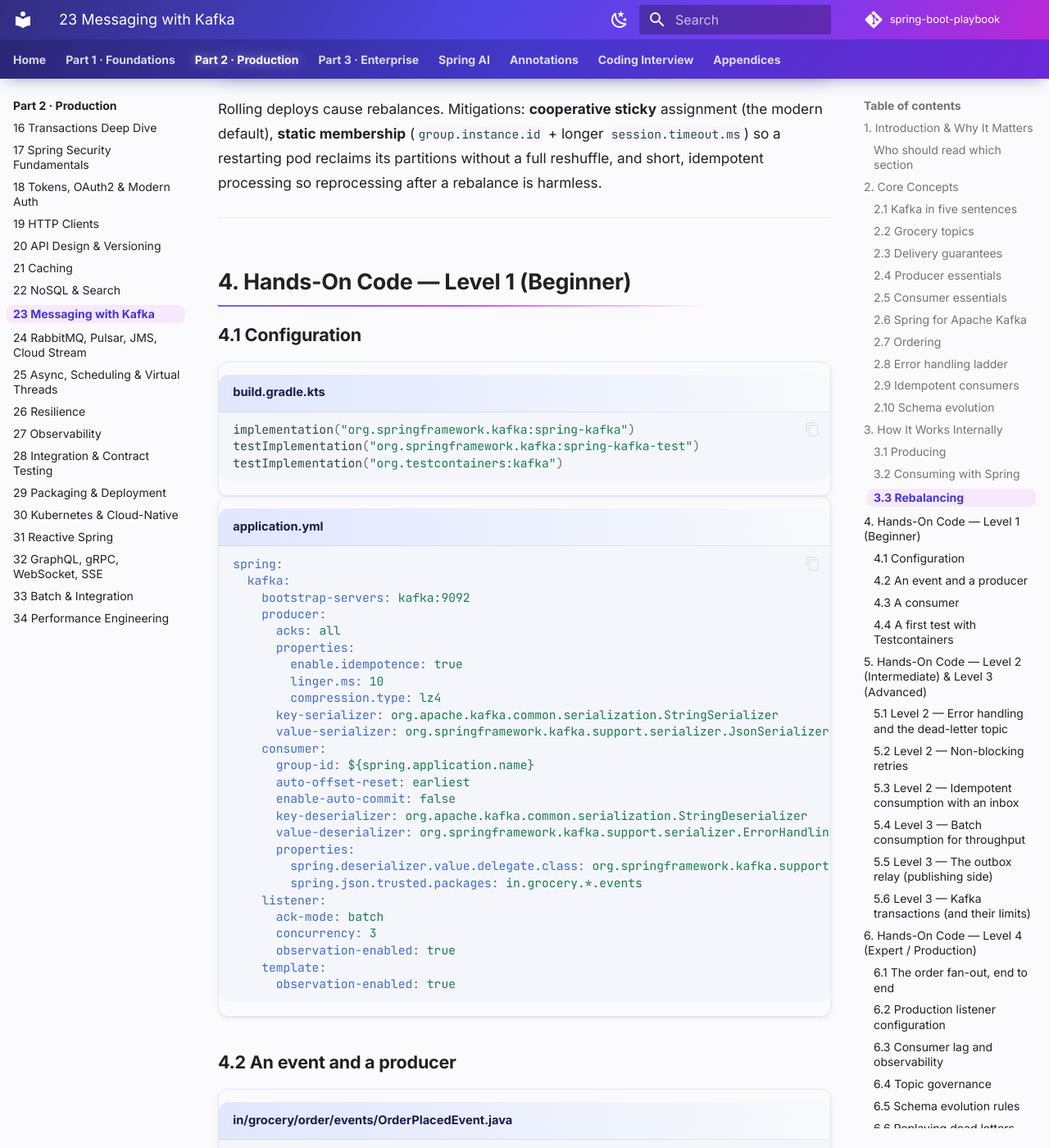
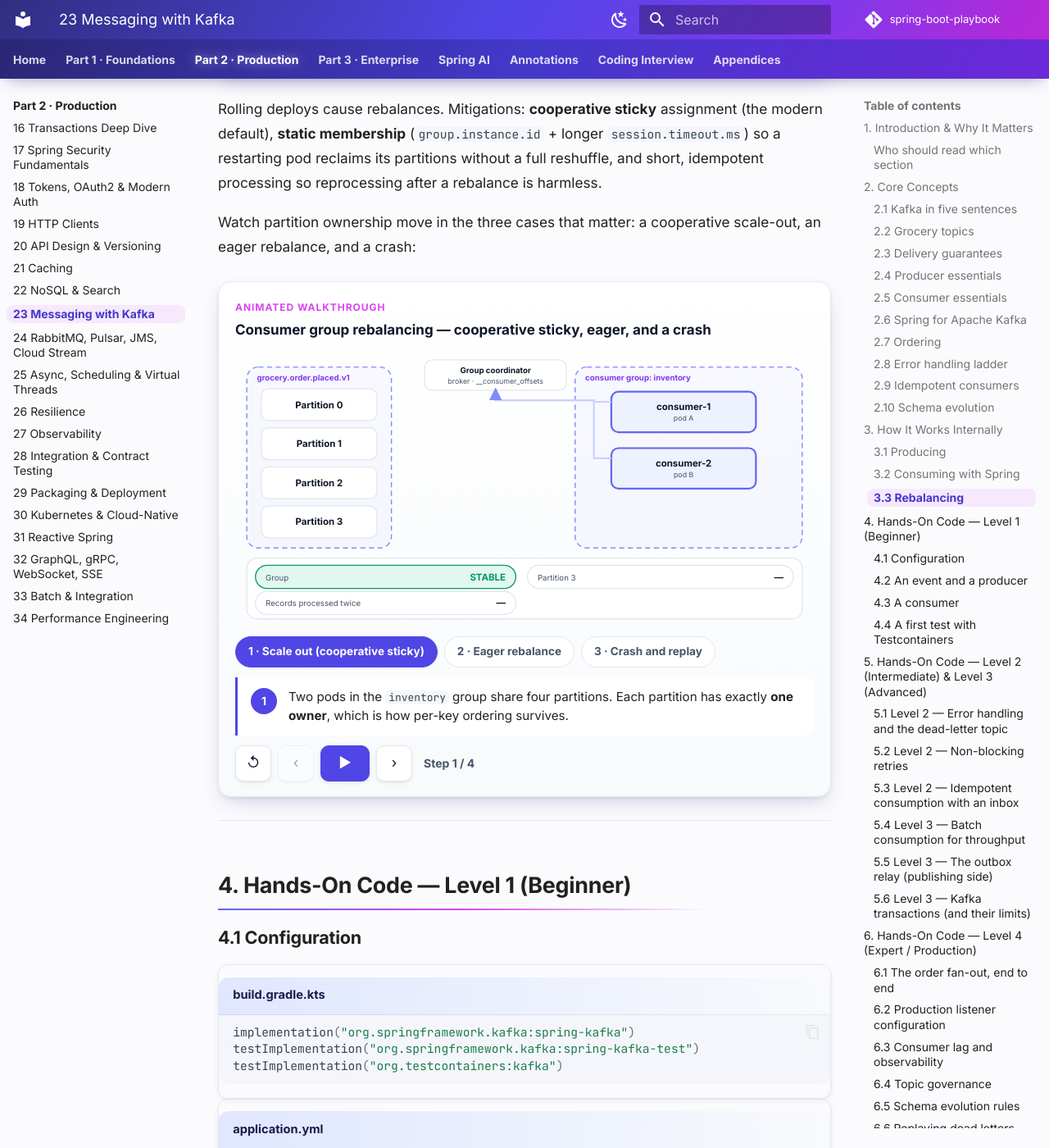
Before and after one commit to khiruashish/spring-boot-playbook, an MkDocs documentation site: the page built from docs/part-2-production/23-messaging-kafka.md, in a window 1280 px wide and 1400 px high, scrolled down 9757 px. Shown: the whole window at 82% size. Built offline with MkDocs 1.6.1 and Material for MkDocs 9.7.7, drawn with Linux system fonts in a browser that asks for light colours; comment, search, counter and statistics services are not loaded.

Commit message:
Add Kafka consumer rebalancing animation (Ch 23 §3.3)
Partition-to-consumer assignment in three scenes: a cooperative
sticky scale-out that moves one partition after committing its
offsets, an eager stop-the-world rebalance, and a crash where the new
owner replays records after the last committed offset.

Co-Authored-By: Claude Opus 5.5 <noreply@anthropic.com>
Claude-Session: https://claude.ai/code/session_019tfTGPAd6nb2qgVo5uYMhL

````diff
--- a/docs/part-2-production/23-messaging-kafka.md
+++ b/docs/part-2-production/23-messaging-kafka.md
@@ -216,6 +216,10 @@ flowchart LR
 ```
 
 Rolling deploys cause rebalances. Mitigations: **cooperative sticky** assignment (the modern default), **static membership** (`group.instance.id` + longer `session.timeout.ms`) so a restarting pod reclaims its partitions without a full reshuffle, and short, idempotent processing so reprocessing after a rebalance is harmless.
+
+Watch partition ownership move in the three cases that matter: a cooperative scale-out, an eager rebalance, and a crash:
+
+--8<-- "docs/snippets/animations/kafka-rebalancing.html"
 
 ---
 
--- /dev/null
+++ b/docs/snippets/animations/kafka-rebalancing.html
@@ -0,0 +1,66 @@
+<div class="pb-anim" data-pb-anim>
+<div class="pb-anim-head"><span class="pb-anim-kicker">Animated walkthrough</span><span class="pb-anim-title">Consumer group rebalancing — cooperative sticky, eager, and a crash</span></div>
+<div class="pb-anim-stage">
+<svg viewBox="0 20 800 376" role="img" aria-labelledby="pb-kfk-title pb-kfk-desc" xmlns="http://www.w3.org/2000/svg">
+<title id="pb-kfk-title">Kafka consumer group rebalancing</title>
+<desc id="pb-kfk-desc">Four partitions of grocery.order.placed.v1 are assigned to consumers in the inventory group. When a third consumer joins, cooperative sticky assignment moves only partition 3 after committing its offsets, while an eager rebalance revokes everything first. When a consumer crashes mid-batch, its partitions move after the session timeout and the new owner replays records after the last committed offset.</desc>
+<defs><marker id="pb-kfk-arrow" viewBox="0 0 10 10" refX="8" refY="5" markerWidth="7" markerHeight="7" orient="auto-start-reverse"><path d="M0 0 L10 5 L0 10 z" fill="#818cf8"/></marker></defs>
+<g data-node="coord"><rect class="pb-box" x="262" y="30" width="196" height="42" rx="10" fill="#ffffff" stroke="#cbd5e1"/><text class="t-b t-11 t-c" x="360" y="48">Group coordinator</text><text class="t-xs t-sub t-c" x="360" y="63">broker · __consumer_offsets</text></g>
+<g data-node="topic"><rect class="pb-shell" x="16" y="40" width="200" height="250" rx="16" fill="none" stroke="#818cf8" stroke-dasharray="7 5"/><text class="t-sm t-b t-accent" x="30" y="58">grocery.order.placed.v1</text></g>
+<g data-node="p0"><rect class="pb-box" x="36" y="70" width="160" height="44" rx="10" fill="#ffffff" stroke="#cbd5e1"/><text class="t-b t-c" x="116" y="96.5">Partition 0</text></g>
+<g data-node="p1"><rect class="pb-box" x="36" y="124" width="160" height="44" rx="10" fill="#ffffff" stroke="#cbd5e1"/><text class="t-b t-c" x="116" y="150.5">Partition 1</text></g>
+<g data-node="p2"><rect class="pb-box" x="36" y="178" width="160" height="44" rx="10" fill="#ffffff" stroke="#cbd5e1"/><text class="t-b t-c" x="116" y="204.5">Partition 2</text></g>
+<g data-node="p3"><rect class="pb-box" x="36" y="232" width="160" height="44" rx="10" fill="#ffffff" stroke="#cbd5e1"/><text class="t-b t-c" x="116" y="258.5">Partition 3</text></g>
+<g data-node="group"><rect class="pb-shell" x="470" y="40" width="314" height="250" rx="16" fill="none" stroke="#818cf8" stroke-dasharray="7 5"/><text class="t-sm t-b t-accent" x="484" y="58">consumer group: inventory</text></g>
+<g data-node="c1"><rect class="pb-box" x="520" y="74" width="200" height="56" rx="10" fill="#ffffff" stroke="#cbd5e1"/><text class="t-b t-c" x="620" y="99">consumer-1</text><text class="t-xs t-sub t-c" x="620" y="114">pod A</text></g>
+<g data-node="c2"><rect class="pb-box" x="520" y="152" width="200" height="56" rx="10" fill="#ffffff" stroke="#cbd5e1"/><text class="t-b t-c" x="620" y="177">consumer-2</text><text class="t-xs t-sub t-c" x="620" y="192">pod B</text></g>
+<g data-node="c3"><rect class="pb-box" x="520" y="230" width="200" height="56" rx="10" fill="#ffffff" stroke="#cbd5e1"/><text class="t-b t-c" x="620" y="255">consumer-3</text><text class="t-xs t-sub t-c" x="620" y="270">pod C</text></g>
+<g data-node="a01"><path class="pb-route pb-link" d="M196 92 L520 102" fill="none" stroke="#a5b4fc" stroke-width="2.5"/></g>
+<g data-node="a02"><path class="pb-route pb-link" d="M196 92 L520 180" fill="none" stroke="#a5b4fc" stroke-width="2.5"/></g>
+<g data-node="a03"><path class="pb-route pb-link" d="M196 92 L520 258" fill="none" stroke="#a5b4fc" stroke-width="2.5"/></g>
+<g data-node="a11"><path class="pb-route pb-link" d="M196 146 L520 102" fill="none" stroke="#a5b4fc" stroke-width="2.5"/></g>
+<g data-node="a12"><path class="pb-route pb-link" d="M196 146 L520 180" fill="none" stroke="#a5b4fc" stroke-width="2.5"/></g>
+<g data-node="a13"><path class="pb-route pb-link" d="M196 146 L520 258" fill="none" stroke="#a5b4fc" stroke-width="2.5"/></g>
+<g data-node="a21"><path class="pb-route pb-link" d="M196 200 L520 102" fill="none" stroke="#a5b4fc" stroke-width="2.5"/></g>
+<g data-node="a22"><path class="pb-route pb-link" d="M196 200 L520 180" fill="none" stroke="#a5b4fc" stroke-width="2.5"/></g>
+<g data-node="a23"><path class="pb-route pb-link" d="M196 200 L520 258" fill="none" stroke="#a5b4fc" stroke-width="2.5"/></g>
+<g data-node="a31"><path class="pb-route pb-link" d="M196 254 L520 102" fill="none" stroke="#a5b4fc" stroke-width="2.5"/></g>
+<g data-node="a32"><path class="pb-route pb-link" d="M196 254 L520 180" fill="none" stroke="#a5b4fc" stroke-width="2.5"/></g>
+<g data-node="a33"><path class="pb-route pb-link" d="M196 254 L520 258" fill="none" stroke="#a5b4fc" stroke-width="2.5"/></g>
+<path class="pb-route" data-path="c1co" d="M520 88 L496 88 L496 86 L360 86 L360 72" fill="none" stroke="#a5b4fc" stroke-width="2.5" marker-end="url(#pb-kfk-arrow)"/>
+<path class="pb-route" data-path="c2co" d="M520 166 L496 166 L496 86 L360 86 L360 72" fill="none" stroke="#a5b4fc" stroke-width="2.5" marker-end="url(#pb-kfk-arrow)"/>
+<g data-node="c3lane">
+<path class="pb-route" data-path="c3co" d="M520 244 L496 244 L496 86 L360 86 L360 72" fill="none" stroke="#a5b4fc" stroke-width="2.5" marker-end="url(#pb-kfk-arrow)"/>
+</g>
+<rect class="pb-box" x="16" y="304" width="768" height="84" rx="14" fill="#f8fafc" stroke="#cbd5e1"/>
+<g data-tx="group" data-state="none" data-label-stable="STABLE" data-tone-stable="active" data-label-rebal="REBALANCING" data-tone-rebal="suspended" data-label-stw="ALL PARTITIONS REVOKED" data-tone-stw="rolledback"><rect class="pb-chip" x="28" y="314" width="360" height="32" rx="16" fill="#ffffff" stroke="#cbd5e1"/><text class="t-sm" x="42" y="334.5">Group</text><text class="t-b pb-tx-status" data-tx-status x="374" y="334.5" text-anchor="end">—</text></g>
+<g data-tx="dups" data-state="none" data-label-zero="NONE" data-tone-zero="committed" data-label-some="20 (100–119)" data-tone-some="rolledback"><rect class="pb-chip" x="28" y="350" width="360" height="32" rx="16" fill="#ffffff" stroke="#cbd5e1"/><text class="t-sm" x="42" y="370.5">Records processed twice</text><text class="t-b pb-tx-status" data-tx-status x="374" y="370.5" text-anchor="end">—</text></g>
+<g data-tx="offs" data-state="none" data-label-lag="processed 120 · committed 100" data-tone-lag="suspended" data-label-synced="committed 120" data-tone-synced="committed" data-label-replay="resumes at 100" data-tone-replay="rolledback"><rect class="pb-chip" x="404" y="314" width="368" height="32" rx="16" fill="#ffffff" stroke="#cbd5e1"/><text class="t-sm" x="418" y="334.5">Partition 3</text><text class="t-b pb-tx-status" data-tx-status x="758" y="334.5" text-anchor="end">—</text></g>
+<circle class="pb-anim-token" r="9" cx="-40" cy="-40" fill="#4f46e5" stroke="#ffffff" stroke-width="2.5"/>
+</svg>
+</div>
+<div class="pb-anim-script" data-scene="sticky">
+<p class="pb-anim-scene-title"><strong>1 · Scale out (cooperative sticky)</strong></p>
+<ol>
+<li data-hl="c1 c2" data-hide="c3 a01 a02 a03 a11 a12 a13 a21 a22 a23 a31 a32 a33 c3lane" data-tx="group:stable dups:none offs:none">Two pods in the <code>inventory</code> group share four partitions. Each partition has exactly <strong>one owner</strong>, which is how per-key ordering survives.</li>
+<li data-path="c3co" data-hl="c3 coord" data-hide="a02 a03 a12 a13 a21 a23 a31 a33" data-tx="group:rebal dups:none offs:none">A third pod starts and <strong>joins the group</strong>. The coordinator triggers a rebalance.</li>
+<li data-path="c2co" data-hl="c2 p3" data-hide="a02 a03 a12 a13 a21 a23 a31 a33" data-tx="group:rebal dups:none offs:synced">With <strong>cooperative sticky</strong> assignment, only partitions that must move are revoked. consumer-2 gives up partition 3, and Spring Kafka commits its processed offsets in the revoke callback first.</li>
+<li data-hl="c3 p3" data-hide="a02 a03 a12 a13 a21 a23 a31 a32" data-tx="group:stable dups:zero offs:synced">consumer-3 picks up partition 3 at the committed offset. Partitions 0–2 <strong>never stopped</strong>, and nothing was read twice.</li>
+</ol></div>
+<div class="pb-anim-script" data-scene="eager">
+<p class="pb-anim-scene-title"><strong>2 · Eager rebalance</strong></p>
+<ol>
+<li data-path="c3co" data-hl="c3 coord" data-hide="a02 a03 a12 a13 a21 a23 a31 a33" data-tx="group:rebal dups:none offs:none">The same scale-out, using the older <strong>eager</strong> protocol.</li>
+<li data-hl="c1 c2" data-warn="c1 c2" data-hide="a01 a02 a03 a11 a12 a13 a21 a22 a23 a31 a32 a33" data-tx="group:stw dups:none offs:none">Every consumer revokes <strong>all</strong> of its partitions and stops: a stop-the-world pause for the whole group, even though only one partition needed to move.</li>
+<li data-hl="c1 c2 c3" data-hide="a02 a03 a12 a13 a21 a23 a31 a32" data-tx="group:stable dups:none offs:none">Partitions are reassigned and everyone resumes. During a rolling deploy this repeats for every pod, which is why cooperative sticky is the modern default and static membership (<code>group.instance.id</code>) helps restarts.</li>
+</ol></div>
+<div class="pb-anim-script" data-scene="crash">
+<p class="pb-anim-scene-title"><strong>3 · Crash and replay</strong></p>
+<ol>
+<li data-hl="c2 p3" data-hide="c3 a01 a02 a03 a11 a12 a13 a21 a22 a23 a31 a32 a33 c3lane" data-tx="group:stable dups:none offs:lag">consumer-2 is mid-batch on partition 3. It has processed up to offset 120 but last committed 100, because offsets are committed <em>after</em> processing.</li>
+<li data-warn="c2" data-dim="c2" data-hide="c3 a01 a02 a03 a11 a12 a13 a21 a22 a23 a31 a32 a33 c3lane" data-tx="group:stable dups:none offs:lag">Pod B <strong>crashes</strong>. Nothing more gets committed, and the coordinator only notices when heartbeats stop and <code>session.timeout.ms</code> expires.</li>
+<li data-hl="coord" data-dim="c2" data-hide="c3 a02 a03 a12 a13 a21 a22 a23 a31 a32 a33 c3lane" data-tx="group:rebal dups:none offs:lag">The coordinator removes consumer-2 from the group and rebalances its partitions.</li>
+<li data-hl="c1 p3" data-hide="c3 a02 a03 a12 a13 a22 a23 a32 a33 c3lane" data-tx="group:stable dups:some offs:replay">consumer-1 resumes partition 3 from the last <strong>committed</strong> offset, 100. Records 100–119 are processed a second time.</li>
+<li data-hl="c1" data-hide="c3 a02 a03 a12 a13 a22 a23 a32 a33 c3lane" data-tx="group:stable dups:some offs:replay">That's at-least-once delivery working as designed. The defence is an <strong>idempotent consumer</strong> (§2.9): an inbox table or a conditional update makes the replay harmless.</li>
+</ol></div>
+</div>
--- a/docs/stylesheets/playbook-animations.css
+++ b/docs/stylesheets/playbook-animations.css
@@ -70,6 +70,7 @@
 .pb-anim svg .pb-route { fill: none; stroke: var(--pb-indigo-200); stroke-width: 2.5; transition: stroke .3s ease; }
 [data-md-color-scheme="slate"] .pb-anim svg .pb-route { stroke: #3f4687; }
 .pb-anim svg .pb-route.is-live { stroke: var(--pb-indigo-500); stroke-width: 3; }
+.pb-anim svg .pb-link { stroke: var(--pb-indigo-400); stroke-width: 2.5; }
 .pb-anim svg .pb-route--ghost { stroke: var(--pb-anim-warn) !important; stroke-width: 2; stroke-dasharray: 5 5; opacity: .85; }
 
 .pb-anim svg .pb-anim-token {
````
